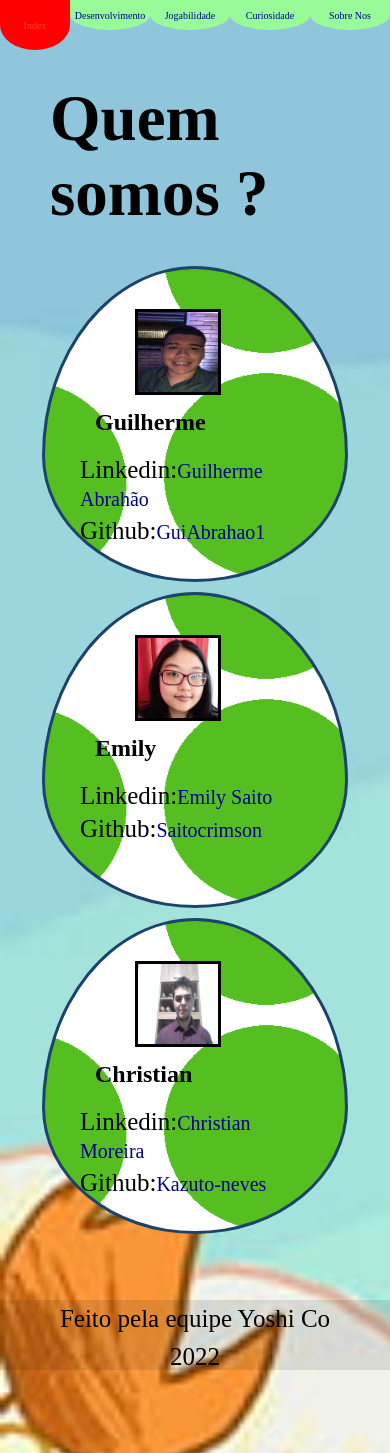
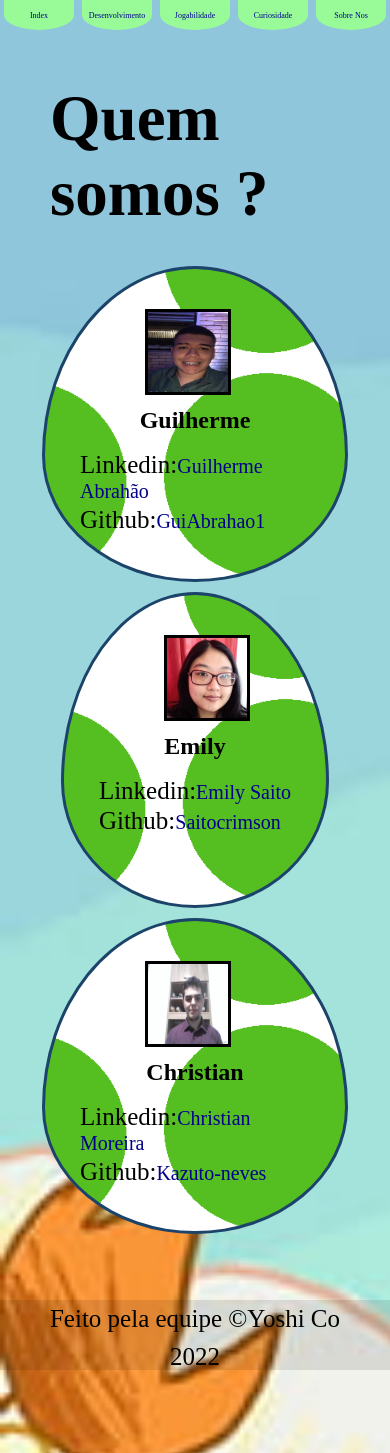
Before and after one commit to Saitocrimson/webYoshi, a PHP site: page /quem_somos.html in a window 390 px wide; the page is wider, and only the part inside the window is pictured. Shown: the top 1453 px of that part. Run offline with PHP 8.4, Linux system fonts and the light colour scheme.

Commit message:
att 20_11_13_51

```diff
--- a/Css/style2.css
+++ b/Css/style2.css
@@ -4,9 +4,10 @@ body {
 
 
 }
+
 #navBar {
     display: flex;
-    margin:0;
+    margin: 0;
     flex-direction: row;
     background-size: contain;
     justify-content: space-around;
@@ -40,13 +41,15 @@ a {
     border-bottom-right-radius: 50%;
     border-bottom-left-radius: 50%;
 }
+
 .container-imagem {
     height: 100vh;
     max-width: 2000px;
     background: url('../img/yoshi_fundojpg.jpg');
     background-size: cover;
 }
- main{
+
+main {
     display: flex;
     flex-direction: column;
     justify-content: center;
@@ -54,7 +57,8 @@ a {
     max-width: 100vw;
     max-height: 100vh;
 
- }
+}
+
 #container {
     min-width: 1000px;
     max-height: 1000px;
@@ -75,6 +79,7 @@ a {
     border-radius: 50% 50% 50% 50% / 60% 60% 40% 40%;
     border: 3px solid #1c446b;
     background-size: 490px;
+    line-height: 1;
 }
 
 
@@ -82,7 +87,7 @@ a {
     /* background-color: lavenderblush;*/
     max-width: 450px;
     height: 250px;
-    margin: 60px;
+    margin: 60px 30px;
 }
 
 .centraliza {
@@ -90,7 +95,7 @@ a {
     width: 80px;
     border: 3px solid black;
     position: relative;
-    left: 60px;
+    left: 80px;
     top: 10px;
 }
 
@@ -102,6 +107,7 @@ h1 {
 
 h2 {
     margin: 20px;
+    text-align: center;
 }
 
 p {
@@ -128,7 +134,7 @@ footer {
     align-items: center;
     bottom: 0;
     position: absolute;
-    top:600px;
+    /*top: 600px;*/
 }
 
 @media (max-width: 500px) {
@@ -137,19 +143,20 @@ footer {
     }
 
     main {
-        display:flex;
+        display: flex;
         flex-direction: column;
         max-width: 500px;
         min-height: 1150px;
         margin: 20px;
     }
+
     h1 {
+        font-size: 65px;
+        margin: 30px;
+    }
 
-        font-size: 65px;
-        margin: 90px;
-    }
-    #container{
-        display:flex;
+    #container {
+        display: flex;
         flex-direction: column;
         justify-content: center;
         align-items: center;
@@ -161,25 +168,28 @@ footer {
     }
 
     .perfil_1 {
-        width: 890px;
-        max-height: 250px;
+        /*width: 890px;
+        max-height: 250px;*/
         margin: 30px;
-        border-radius: 0
+        border-radius: 0;
     }
+
     a {
-        font-size: 10px;
+        font-size: 8px;
     }
 
     #navBar {
         min-width: 60vw;
         height: 50px;
     }
+
     p a {
         font-size: 20px;
     }
+
     .itemNav {
         background-color: #98FB98;
-        width: 80px;
+        width: 70px;
         height: 30px;
     }
 
@@ -188,25 +198,30 @@ footer {
         width: 70px;
         height: 50px;
     }
-    h1 {
-        font-size: 65px;
-        margin: 30px;
+
+    h2 {
+        text-align: center;
     }
-
 
 
     footer {
         background-color: rgba(0, 0, 0, 0.1);
-        width: 100vw;;
+        width: 100vw;
         height: 70px;
-        display:flex;
+        display: flex;
         flex-direction: column;
         align-items: center;
         bottom: 0;
         position: absolute;
-        top:1300px;
+        top: 1300px;
+    }
+
+    .centraliza {
+        left: 70px;
+        top: 10px;
     }
 }
+
 /*@media (max-width: 500px) {
     .container-imagem {
         height: 250vh;
--- a/curiosisdades.html
+++ b/curiosidade.html
@@ -6,7 +6,7 @@
     <meta charset="UTF-8">
     <meta http-equiv="X-UA-Compatible" content="IE=edge">
     <meta name="viewport" content="width=device-width, initial-scale=1.0">
-    <title>Curiosisades</title>
+    <title>Curiosidade</title>
 </head>
 
 <body>
@@ -26,7 +26,7 @@
     </header>
     <main id="flex-continer">
         <section class="flex-section" id="flex-row">
-            <h1>Curiosisades</h1>
+            <h1>Curiosidade</h1>
         </section>
         <section class="flex-section" id="flex-column">
             <h2>Yoshi já existia antes de Super Mario World</h2>
--- a/desenvolvimento.html
+++ b/desenvolvimento.html
@@ -18,7 +18,7 @@
             <a href="quem_somos.html" class="itemNav" target="_blank">Fixa do jogo</a>
         </div>
         <div>
-            <a href="curiosisdades.html" class="itemNav" target="_blank">Curiosidade</a>
+            <a href="curiosidade.html" class="itemNav" target="_blank">Curiosidade</a>
         </div>
         <div>
             <a href="main.html" class="itemNav" target="_blank">Jogabilidade</a>
--- a/index.html
+++ b/index.html
@@ -18,7 +18,7 @@
             <a href="desenvolvimento.html" class="itemNav">Desenvolvimento</a>
         </div>
         <div>
-            <a href="curiosisdades.html" class="itemNav" target="_blank">Curiosidade</a>
+            <a href="curiosidade.html" class="itemNav" target="_blank">Curiosidade</a>
         </div>
         <div>
             <a href="jogabilidade.html" class="itemNav" target="_blank">Jogabilidade</a>
--- a/jogabilidade.html
+++ b/jogabilidade.html
@@ -17,7 +17,7 @@
             <a href="desenvolvimento.html" class="itemNav">Desenvolvimento</a>
         </div>
         <div>
-            <a href="curiosidades.html" class="itemNav" target="_blank">Curiosidade</a>
+            <a href="curiosidade.html" class="itemNav" target="_blank">Curiosidade</a>
         </div>
         <div>
             <a href="quem_somos.html" class="itemNav">Sobre Nos</a>
--- a/quem_somos.html
+++ b/quem_somos.html
@@ -1,12 +1,14 @@
 <!DOCTYPE html>
 <html lang="en">
+
 <head>
     <meta charset="UTF-8">
     <meta http-equiv="X-UA-Compatible" content="IE=edge">
     <meta name="viewport" content="width=device-width, initial-scale=1.0">
     <link rel="stylesheet" href="./Css/style2.css">
-    <title>Document</title>
+    <title>Sobre Nos</title>
 </head>
+
 <body class="container-imagem">
     <header id="navBar">
         <div>
@@ -19,55 +21,47 @@
             <a href="jogabilidade.html" class="itemNav">Jogabilidade</a>
         </div>
         <div>
-            <a href="curiosidades.html" class="itemNav" target="_blank">Curiosidade</a>
+            <a href="curiosidade.html" class="itemNav" target="_blank">Curiosidade</a>
         </div>
         <div>
             <a href="quem_somos.html" class="itemNav">Sobre Nos</a>
         </div>
     </header>
-
     <main>
-    <h1 >Quem somos ?</h1>
-    <div id="container" >
-
+        <h1>Quem somos ?</h1>
+        <div id="container">
             <div class="bloco_perfil">
                 <div class="perfil_1">
                     <img src="./img/gui_foto_trab.jpg" class="centraliza">
                     <h2>Guilherme</h2>
-                <p>Linkedin:<a href="https://www.linkedin.com/in/guilherme-abrah%C3%A3o-042112257/ " target="_blank">Guilherme Abrahão</a></p>
-                <p>Github:<a href="https://github.com/GuiAbrahao1"  target="_blank">GuiAbrahao1</a></p>
-
-
+                    <p>Linkedin:<a href="https://www.linkedin.com/in/guilherme-abrah%C3%A3o-042112257/ "
+                            target="_blank">Guilherme Abrahão</a></p>
+                    <p>Github:<a href="https://github.com/GuiAbrahao1" target="_blank">GuiAbrahao1</a></p>
                 </div>
-
             </div>
             <div class="bloco_perfil">
                 <div class="perfil_1">
                     <img src="./img/emi_foto_trab.jpg" class="centraliza">
                     <h2>Emily</h2>
                     <p>Linkedin:<a href="https://www.linkedin.com/in/emily-saito-43826a22b" target="_blank">Emily Saito</a></p>
-                <p>Github:<a href="https://github.com/Saitocrimson"  target="_blank">Saitocrimson</a></p>
-
-
+                    <p>Github:<a href="https://github.com/Saitocrimson" target="_blank">Saitocrimson</a></p>
                 </div>
             </div>
             <div class="bloco_perfil">
                 <div class="perfil_1">
-                <img src="./img/chris_foto_trab.jpg"" class="centraliza">
+                    <img src="./img/chris_foto_trab.jpg"" class=" centraliza">
                     <h2>Christian</h2>
-                <p>Linkedin:<a  href="https://www.linkedin.com/in/christian-das-neves-moreira-1a7bab154" target="_blank">Christian Moreira</a></p>
-                <p>Github:<a href="https://github.com/Kazuto-neves"  target="_blank">Kazuto-neves</a></p>
-
-
+                    <p>Linkedin:<a href="https://www.linkedin.com/in/christian-das-neves-moreira-1a7bab154"
+                            target="_blank">Christian Moreira</a></p>
+                    <p>Github:<a href="https://github.com/Kazuto-neves" target="_blank">Kazuto-neves</a></p>
                 </div>
             </div>
-
-
         </div>
     </main>
     <footer>
-    <p>Feito pela equipe Yoshi Co</p>
+        <p>Feito pela equipe &copy;Yoshi Co</p>
         <p>2022</p>
     </footer>
 </body>
+
 </html>
```
Also changed, not shown: Css/style5.css (+2 -7 lines). Lines whose indentation alone changed are shown as unchanged.
